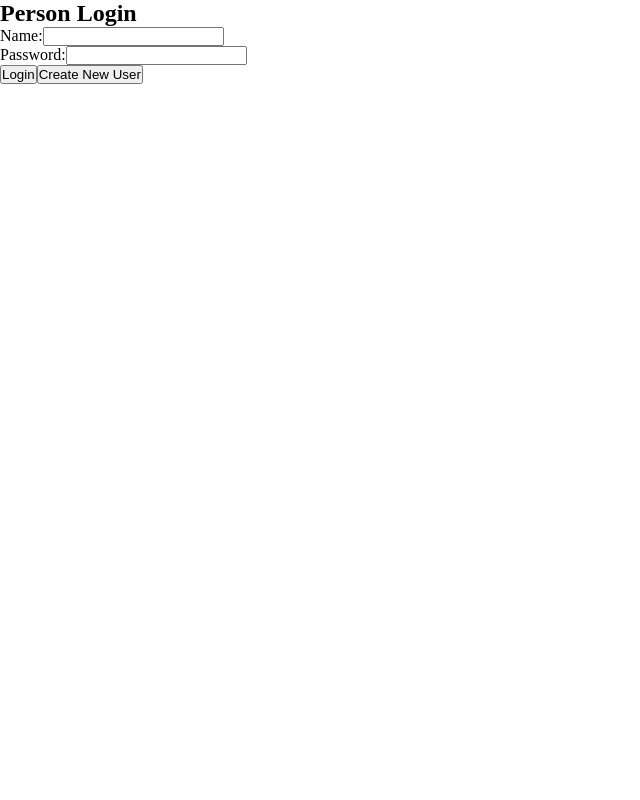
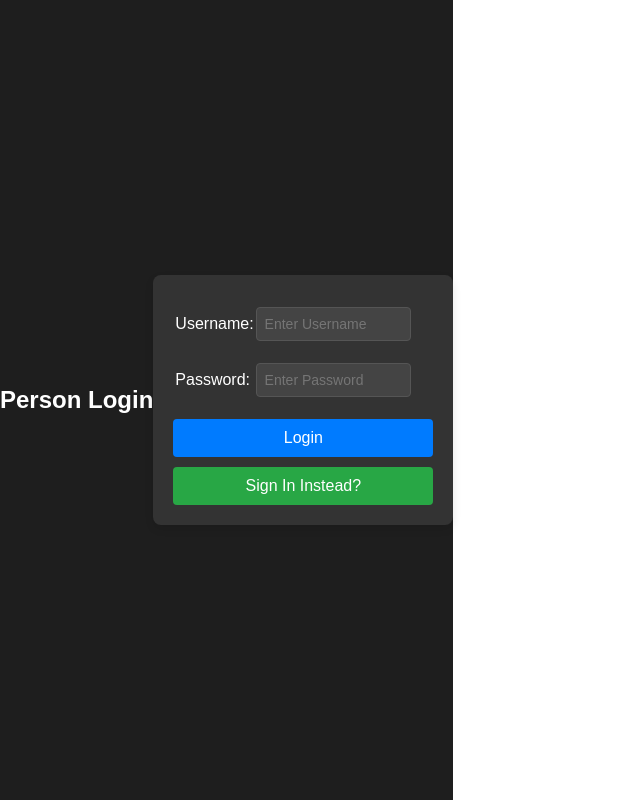
Before and after one commit to Sameer-Ahmed1/coeditor_bitnbuild, a React (Create React App) app: page / in a window 1280 px wide. Shown: the whole page, without its empty margins (0-640 px from the left). Built offline with nearby package versions, Linux system fonts and the light colour scheme.

Commit message:
personcss added

```diff
--- /dev/null
+++ b/src/components/PersonLogin.css
@@ -0,0 +1,70 @@
+
+.body {
+    display: flex;
+    justify-content: center;
+    align-items: center;
+    height: 100vh;
+    background-color: #1e1e1e;
+    color: #fff;
+    font-family: Arial, sans-serif;
+}
+
+/* .left-side img {
+    max-width: 100%;
+    height: auto;
+    max-height: 300px;
+    margin-right: 20px;
+} */
+
+.card {
+    background-color: #333;
+    border-radius: 8px;
+    box-shadow: 0 4px 8px rgba(0, 0, 0, 0.1);
+    padding: 20px;
+    width: 300px;
+}
+.card:hover{
+    box-shadow:8px 8px rgba(32, 24, 24, 0.1); ;
+}
+.input-items {
+    width: 100%;
+}
+
+.input-items td {
+    padding: 10px 0;
+}
+
+.input-style {
+    width: calc(100% - 20px);
+    padding: 8px;
+    border: 1px solid #555;
+    border-radius: 4px;
+    font-size: 14px;
+    color: #fff;
+    background-color: #444;
+}
+
+.btn {
+    width: 100%;
+    padding: 10px;
+    margin-top: 10px;
+    border: none;
+    border-radius: 4px;
+    cursor: pointer;
+    font-size: 16px;
+    background-color: #007bff;
+    color: #fff;
+    transition: background-color 0.3s ease;
+}
+
+.btn:hover {
+    background-color: #0056b3;
+}
+
+.new-user-btn {
+    background-color: #28a745; /* Green color for Create New User button */
+}
+
+.new-user-btn:hover {
+    background-color: #218838; /* Darker green on hover */
+}
--- a/src/components/PersonLogin.js
+++ b/src/components/PersonLogin.js
@@ -1,15 +1,16 @@
 import React, { useState } from 'react';
-import PersonSignIn from './PersonSignin';
-
+import './PersonLogin.css'
 function PersonLogin({ onPersonLogin, setCurrPerson, persons, setCurrRoom, setInRoom, rooms }) {
   const [name, setName] = useState('');
   const [password, setPassword] = useState('');
+  const [confirmPassword, setConfirmPassword] = useState('');
+  const [showSignIn, setShowSignIn] = useState(false);
 
   const handleLogin = () => {
     // Find person by name
     const person = persons.find(p => p.name === name);
     if (!person) {
-      alert('Person not found. Create a new user.');
+      alert('Person not found.');
       return;
     }
     // Check password
@@ -19,10 +20,6 @@ function PersonLogin({ onPersonLogin, setCurrPerson, persons, setCurrRoom, setIn
     }
     // Set current person
     setCurrPerson(person);
-    // Call the onPersonLogin callback if provided
-    if (onPersonLogin) {
-      onPersonLogin(person);
-    }
     // Set current room if exists
     if (person.currRoomID) {
       const room = rooms.find(room => room.id === person.currRoomID);
@@ -31,33 +28,76 @@ function PersonLogin({ onPersonLogin, setCurrPerson, persons, setCurrRoom, setIn
         setInRoom(true);
       }
     }
+    // Call the onPersonLogin callback if provided
+    if (onPersonLogin) {
+      onPersonLogin(person);
+    }
   };
 
-  const handleCreateUser = () => {
-    <PersonSignIn
-    setCurrPerson={setCurrPerson}
-    persons={persons}
-    setCurrRoom={setCurrRoom}
-    setInRoom={setInRoom}
-    rooms={rooms}
-  />
+  const handleSignIn = () => {
+    // Basic password validation
+    if (password.length < 8) {
+      alert('Password must be at least 8 characters long.');
+      return;
+    }
+    // Confirm password validation
+    if (password !== confirmPassword) {
+      alert('Passwords do not match.');
+      return;
+    }
+    // Check if the person with the given name already exists
+    const existingPerson = persons.find(p => p.name === name);
+    if (existingPerson) {
+      alert('User with this name already exists.');
+      return;
+    }
+    // Create a new person object
+    const newPerson = {
+      name: name,
+      password: password,
+      currRoomID: '', // Empty string for currRoomID
+    };
+    // Update persons array
+    const updatedPersons = [...persons, newPerson];
+    setCurrPerson(newPerson);
+    // Call the onPersonLogin callback if provided
+    if (onPersonLogin) {
+      onPersonLogin(newPerson);
+    }
   };
 
   return (
-    <div className="person-login">
-      <h2>Person Login</h2>
-      <div>
-        <label htmlFor="name">Name:</label>
-        <input type="text" id="name" value={name} onChange={(e) => setName(e.target.value)} />
+    <div className="body">
+      <div className="person-login">
+        <h2 className='login-heading'>{showSignIn ? 'Person Sign In' : 'Person Login'}</h2>
       </div>
-      <div>
-        <label htmlFor="password">Password:</label>
-        <input type="password" id="password" value={password} onChange={(e) => setPassword(e.target.value)} />
+      <div className="card">
+        <table className='input-items'>
+          <tbody>
+            <tr>
+              <td>Username:</td>
+              <td><input className='input-style' type="text" placeholder='Enter Username' id="name" value={name} onChange={(e) => setName(e.target.value)} /></td>
+            </tr>
+            <tr>
+              <td>Password:</td>
+              <td><input className='input-style' type="password" placeholder='Enter Password' id="password" value={password} onChange={(e) => setPassword(e.target.value)} /></td>
+            </tr>
+            {showSignIn && (
+              <tr>
+                <td>Confirm Password:</td>
+                <td><input className='input-style' type="password" placeholder='Confirm Password' id="confirmPassword" value={confirmPassword} onChange={(e) => setConfirmPassword(e.target.value)} /></td>
+              </tr>
+            )}
+          </tbody>
+        </table>
+        <button className='btn login-btn' onClick={showSignIn ? handleSignIn : handleLogin}>{showSignIn ? 'Sign In' : 'Login'}</button>
+        <button className='btn new-user-btn' onClick={() => setShowSignIn(!showSignIn)}>
+          {showSignIn ? 'Switch to Login' : 'Sign In Instead?'}
+        </button>
       </div>
-      <button onClick={handleLogin}>Login</button>
-      <button onClick={handleCreateUser}>Create New User</button>
     </div>
   );
+
 }
 
 export default PersonLogin;
--- a/src/components/PersonSignin.js
+++ b/src/components/PersonSignin.js
@@ -48,7 +48,7 @@ function PersonSignIn({ setCurrPerson, persons, setCurrRoom, setInRoom, rooms, s
       setInRoom={setInRoom}
       rooms={rooms}
     >
-      <div>
+      <div className='body1'>
         <label htmlFor="name">Name:</label>
         <input type="text" id="name" value={name} onChange={(e) => setName(e.target.value)} />
       </div>
```
Also changed, not shown: src/images/codeImg.png (added).
